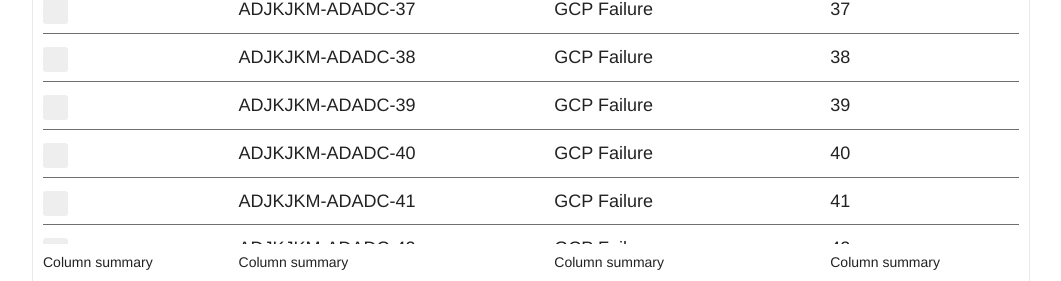
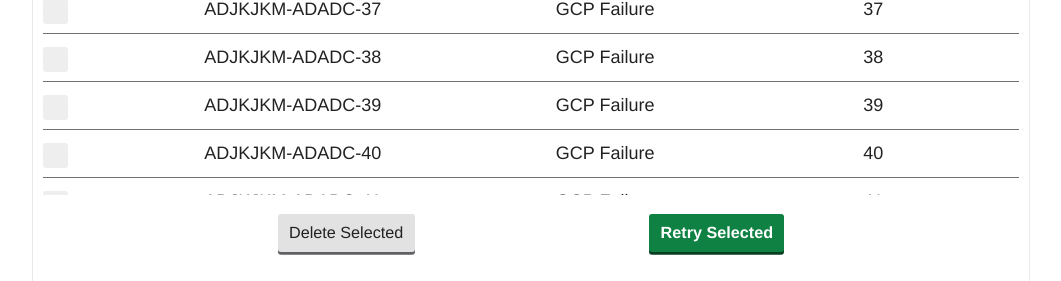
Before and after one commit to angusgoody/21Game, a Flask app: page /queue in a window 1280 px wide. Shown: the part 2319-2600 px from the top of the page, without its empty margins (109-1170 px from the left). Run offline with Flask 2, Linux system fonts and the light colour scheme; some web fonts are replaced.

Commit message:
Added padded footer with buttons

```diff
--- a/app/static/css/custom.css
+++ b/app/static/css/custom.css
@@ -26,12 +26,16 @@ body {
     text-align: center;
 }
 
+
+/*
+####################################################
+T A B L E
+####################################################
+*/
+
 .tableFixHead{
-    min-height: 250px;
-    height: 50vh;
-    overflow-y: auto;
+    border: 1px solid #E9E8EA;
 }
-
 .tableFixHead thead{
     inset-block-start: 0; /* "top" */
 }
@@ -46,12 +50,23 @@ body {
     z-index: 1;
 }
 
-
 .tablePadding{
     padding: 0px 10px;
 }
 
 
+/*
+####################################################
+T A B L E   F O O T E R
+####################################################
+*/
+
+.footerRow{
+    padding: 10px 0px 20px 0px;
+    display: flex;
+    flex-direction: row;
+    justify-content: space-evenly
+}
 
 
 /*
--- a/app/templates/queue.html.j2
+++ b/app/templates/queue.html.j2
@@ -47,9 +47,9 @@
         </div>
     </div>
     <!--Table section-->
-    <div class="ons-u-mt-m ons-u-mb-l  tablePadding" style="border: 1px solid #E9E8EA">
-        <table class="ons-table ons-table--sortable tableFixHead" data-aria-sort="Sort by" data-aria-asc="ascending" data-aria-desc="descending">
-            <thead class="ons-table__head" style="background-color: white;">
+    <div class="ons-u-mt-m ons-u-mb-l tableFixHead tablePadding">
+        <table class="ons-table ons-table--sortable" data-aria-sort="Sort by" data-aria-asc="ascending" data-aria-desc="descending">
+            <thead class="ons-table__head">
                 <tr class="ons-table__row">
                   <th scope="col" class="ons-table__header " aria-sort="none">
                     <span class="ons-u-vh">Select</span>
@@ -104,10 +104,20 @@
             </tbody>
             <tfoot class="ons-table__foot">
                 <tr class="ons-table__row">
-                    <td class="ons-table__cell ons-u-fs-s">Column summary</td>
-                    <td class="ons-table__cell ons-u-fs-s">Column summary</td>
-                    <td class="ons-table__cell ons-u-fs-s">Column summary</td>
-                    <td class="ons-table__cell ons-u-fs-s">Column summary</td>
+                    <td class="ons-table__cell ons-u-fs-s" colspan="4">
+                        <div class="footerRow">
+                            <div>
+                                <button type="button" class="ons-btn ons-btn--secondary ons-btn--small">
+                                  <span class="ons-btn__inner">Delete Selected</span>
+                                </button>
+                            </div>
+                            <div>
+                                <button type="button" class="ons-btn ons-btn--small">
+                                  <span class="ons-btn__inner">Retry Selected</span>
+                                </button>
+                            </div>
+                        </div>
+                    </td>
                 </tr>
             </tfoot>
         </table>
```
